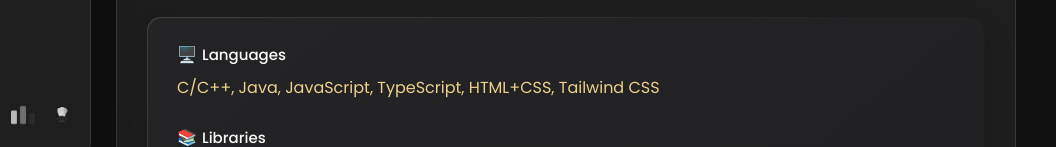
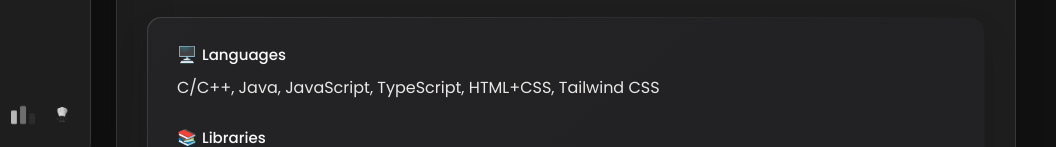
Before and after one commit to rajeevroy21/rajeev-portfolio, a plain HTML site: page index.html in a window 1280 px wide. Shown: the part 653-800 px from the top of the page, 224-1280 px from the left. Drawn offline with nearby package versions, Linux system fonts and the light colour scheme.

Commit message:
first commit

```diff
--- a/assets/css/style.css
+++ b/assets/css/style.css
@@ -1873,7 +1873,7 @@ textarea.form-input::-webkit-resizer { display: none; }
 
 
   .skill-desc {
-    color: hsl(44, 70.60%, 73.30%); /* change this to whatever color you want */
+    color: hsl(40, 6.40%, 90.80%); /* change this to whatever color you want */
   }
 
 
```
